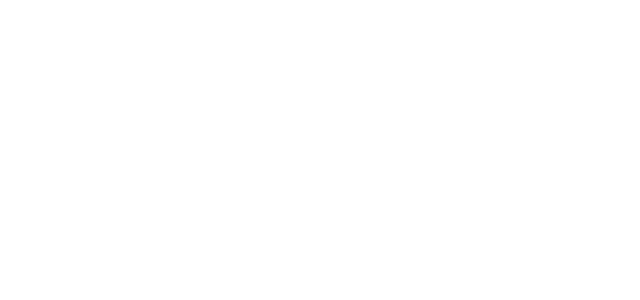
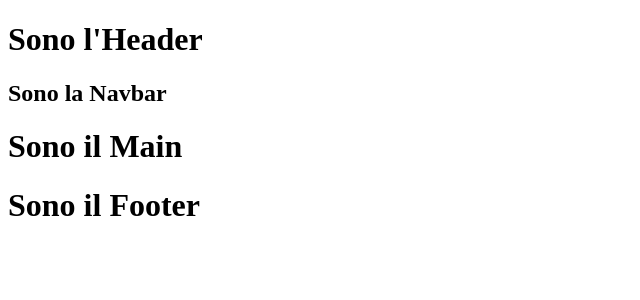
Before and after one commit to vito-pizzulli/proj-html-vuejs, a Vue app: page / in a window 1280 px wide. Shown: the top 300 px of the page, without its empty margins (0-640 px from the left). Built offline with nearby package versions, Linux system fonts and the light colour scheme.

Commit message:
created & imported first part of needed Vue components

```diff
--- a/src/App.vue
+++ b/src/App.vue
@@ -1,13 +1,18 @@
 <template>
-  <div>
+  <AppBody />
+</template>
 
-  </div>
-</template>
 <script>
+import AppBody from './components/AppBody.vue';
 export default {
-  name: 'App'
+  name: 'App',
+
+  components: {
+    AppBody
+  }
 }
 </script>
+
 <style lang="scss">
   @use './styles/general' as *;
 </style>
--- /dev/null
+++ b/src/components/AppBody.vue
@@ -0,0 +1,24 @@
+<template>
+    <AppHeader />
+    <AppMain />
+    <AppFooter />
+</template>
+
+<script>
+import AppHeader from './AppHeader.vue';
+import AppMain from './AppMain.vue';
+import AppFooter from './AppFooter.vue'
+export default {
+    name: 'AppBody',
+
+    components: {
+        AppHeader,
+        AppMain,
+        AppFooter
+    }
+}
+</script>
+
+<style lang="scss" scoped>
+
+</style>
--- /dev/null
+++ b/src/components/AppFooter.vue
@@ -0,0 +1,15 @@
+<template>
+    <footer>
+        <h1>Sono il Footer</h1>
+    </footer>
+</template>
+
+<script>
+export default {
+    name: 'AppFooter'
+}
+</script>
+
+<style lang="scss" scoped>
+
+</style>
--- /dev/null
+++ b/src/components/AppHeader Components/Navbar.vue
@@ -0,0 +1,15 @@
+<template>
+    <nav id="navbar">
+        <h1>Sono la Navbar</h1>
+    </nav>
+</template>
+
+<script>
+export default {
+    name: 'Navbar'
+}
+</script>
+
+<style lang="scss" scoped>
+
+</style>
--- /dev/null
+++ b/src/components/AppHeader.vue
@@ -0,0 +1,21 @@
+<template>
+    <header>
+        <h1>Sono l'Header</h1>
+        <Navbar />
+    </header>
+</template>
+
+<script>
+import Navbar from './AppHeader Components/Navbar.vue';
+export default {
+    name: 'AppHeader',
+
+    components: {
+        Navbar
+    }
+}
+</script>
+
+<style lang="scss" scoped>
+
+</style>
--- /dev/null
+++ b/src/components/AppMain.vue
@@ -0,0 +1,15 @@
+<template>
+    <main>
+        <h1>Sono il Main</h1>
+    </main>
+</template>
+
+<script>
+export default {
+    name: 'AppMain'
+}
+</script>
+
+<style lang="scss" scoped>
+
+</style>
```
